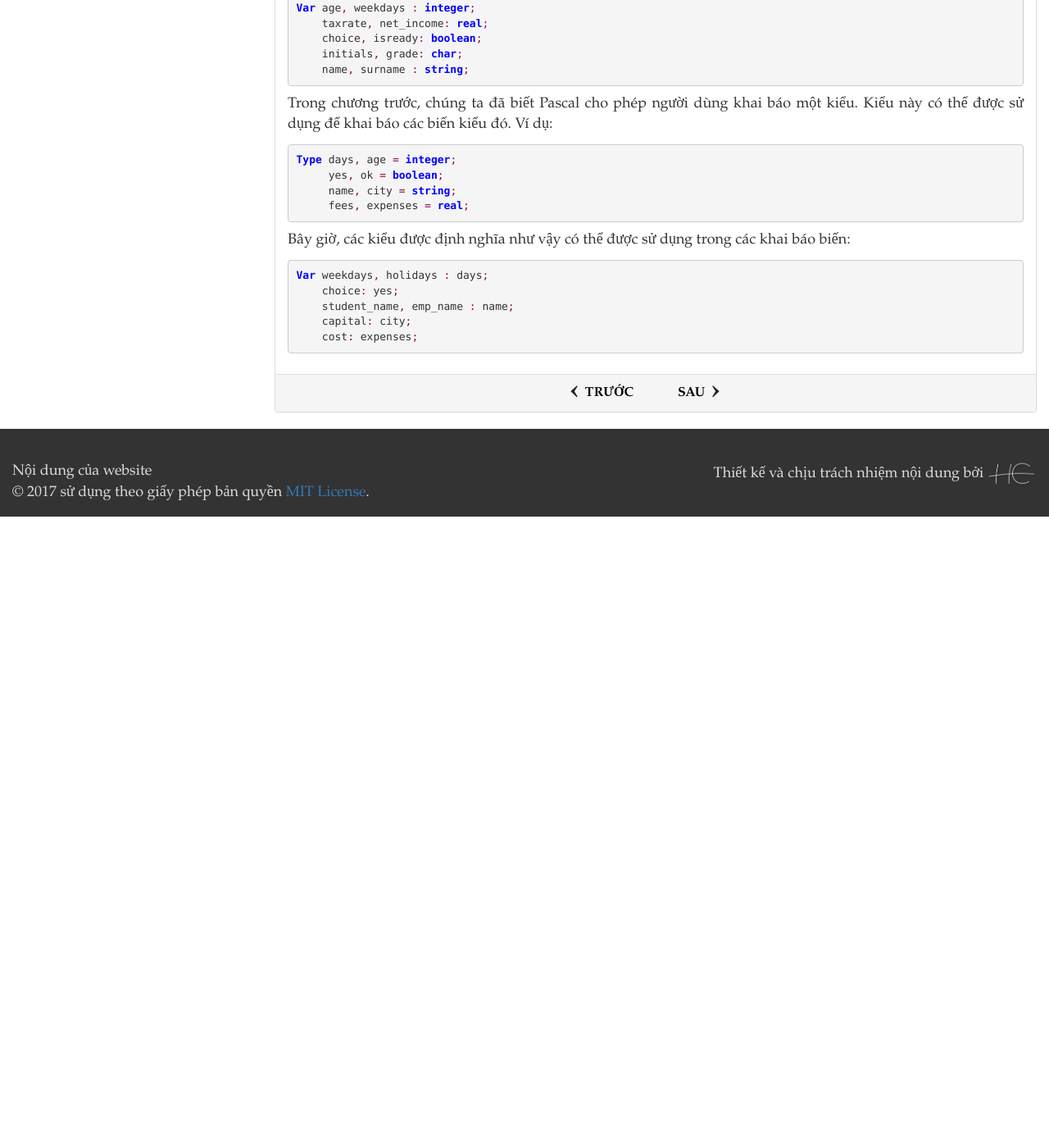
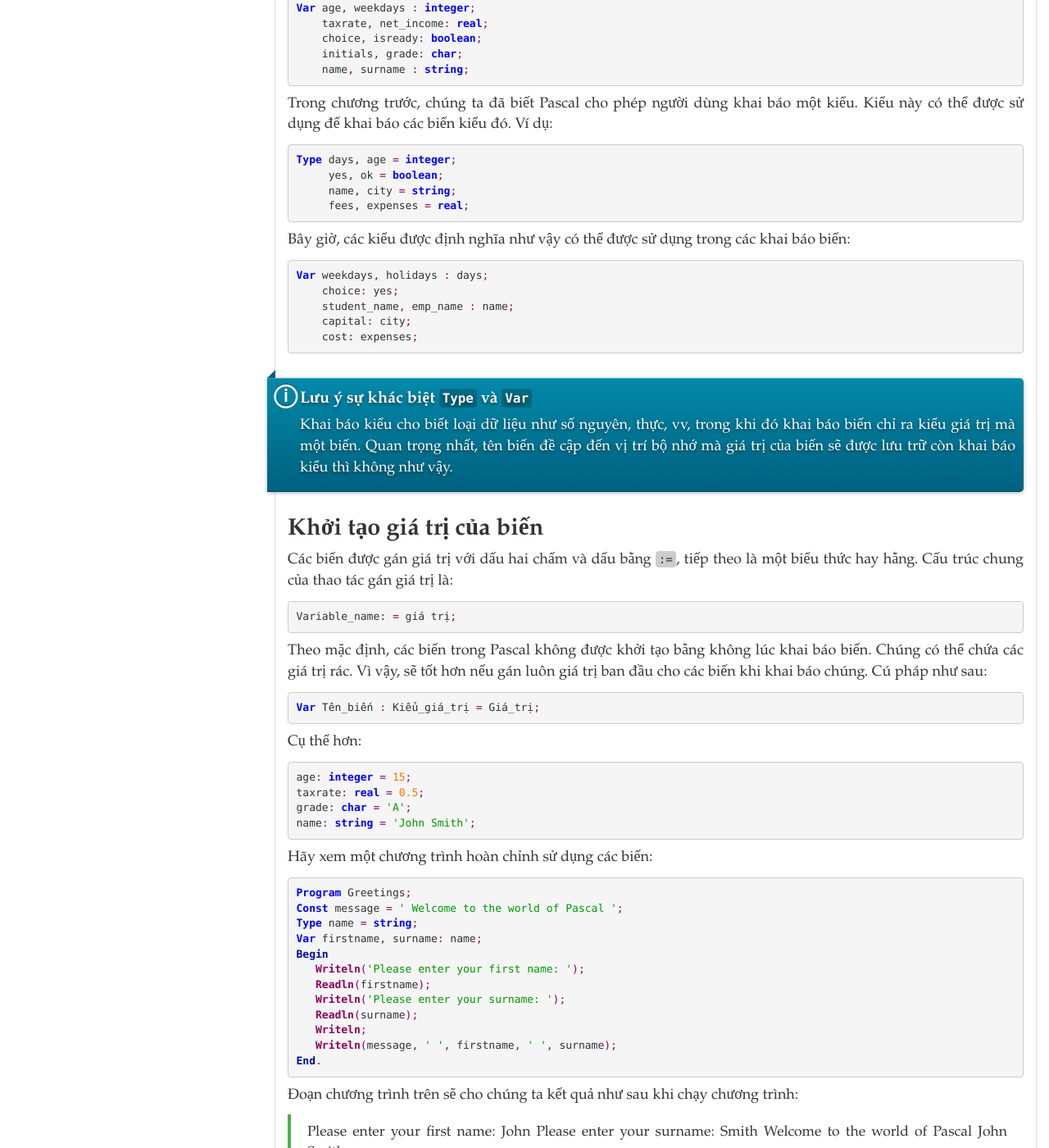
Before and after one commit to HoanChan/HoanChan.github.io, a Jekyll site: the page built from _dev/pascal/variable_init.md, in a window 1280 px wide and 1400 px high, scrolled down 1113 px. Shown: the whole window at 82% size. Built offline with Jekyll 4.4.1, drawn with Linux system fonts in a browser that asks for light colours; before the commit the page ends 1743 px from its top, so only the background shows below that; some of the changed text lies outside the part shown.

Commit message:
Update variable_init.md

````diff
--- a/_dev/pascal/variable_init.md
+++ b/_dev/pascal/variable_init.md
@@ -59,3 +59,141 @@ Var weekdays, holidays : days;
     cost: expenses;
 ```
 {: .sh_pascal }
+
+{::options parse_block_html="true" /}
+<div class="note info">
+##### Lưu ý sự khác biệt `Type` và `Var`
+
+Khai báo kiểu cho biết loại dữ liệu như số nguyên, thực, vv, trong khi đó khai báo biến chỉ ra kiểu giá trị mà một biến. Quan trọng nhất, tên biến đề cập đến vị trí bộ nhớ mà giá trị của biến sẽ được lưu trữ còn khai báo kiểu thì không như vậy.
+</div>
+
+## Khởi tạo giá trị của biến
+
+Các biến được gán giá trị với dấu hai chấm và dấu bằng `:=`, tiếp theo là một biểu thức hay hằng. Cấu trúc chung của thao tác gán giá trị là:
+
+```
+Variable_name: = giá trị;
+```
+{: .sh_pascal }
+
+Theo mặc định, các biến trong Pascal không được khởi tạo bằng không lúc khai báo biến. Chúng có thể chứa các giá trị rác. Vì vậy, sẽ tốt hơn nếu gán luôn giá trị ban đầu cho các biến khi khai báo chúng. Cú pháp như sau:
+
+```
+Var Tên_biến : Kiểu_giá_trị = Giá_trị;
+```
+{: .sh_pascal }
+
+Cụ thể hơn:
+
+```
+age: integer = 15;
+taxrate: real = 0.5;
+grade: char = 'A';
+name: string = 'John Smith';
+```
+{: .sh_pascal }
+
+Hãy xem một chương trình hoàn chỉnh sử dụng các biến:
+
+```
+Program Greetings;
+Const message = ' Welcome to the world of Pascal ';
+Type name = string;
+Var firstname, surname: name;
+Begin
+   Writeln('Please enter your first name: ');
+   Readln(firstname);
+   Writeln('Please enter your surname: ');
+   Readln(surname);
+   Writeln;
+   Writeln(message, ' ', firstname, ' ', surname);
+End.
+```
+{: .sh_pascal }
+
+Đoạn chương trình trên sẽ cho chúng ta kết quả như sau khi chạy chương trình:
+
+> Please enter your first name:
+> John
+> Please enter your surname:
+> Smith
+> Welcome to the world of Pascal John Smith
+
+## Các biến kiểu liệt kê
+
+Bạn đã thấy cách sử dụng các kiểu biến đơn giản như integer, real và boolean. Bây giờ, hãy xem các biến của kiểu liệt kê, có thể được khai báo như sau:
+
+```
+Var Tên_biến_1, Tên_biến_2, ...  : Kiểu_liệt_kê;
+```
+{: .sh_pascal}
+
+Khi bạn khai báo kiểu liệt kê, bạn có thể khai báo các biến kiểu đó. Ví dụ:
+
+```
+Type months = (Jan, Feb, Mar, Apr, May, June, July, Aug, Sep, Oct, Nov, Dec);
+Var m: months;
+...
+m := Jan;
+```
+{: .sh_pascal }
+
+Ví dụ sau minh hoạ cách sử dụng trong một chương trình thực tế:
+
+```
+Program exEnumeration;
+Type beverage = (coffee, tea, milk, water, coke, limejuice);
+Var drink : beverage;
+Begin
+   Writeln('Which drink do you want?');
+   drink := limejuice;
+   Writeln('You can drink ', drink);
+End.
+```
+{: .sh_pascal }
+
+Khi đoạn code trên được biên dịch và thực thi, nó tạo ra kết quả như sau:
+
+> Which drink do you want?
+> You can drink limejuice
+
+## Các biến kiểu miền con
+
+Có thể khai báo trực tiếp kiểu miền con như sau:
+
+```
+Var Tên_biến : Giá_trị_đầu ... Giá_trị_cuối;
+```
+{: .sh_pascal }
+
+Ví dụ khai báo các biến kiểu miền con như sau:
+
+```
+var marks: 1 ... 100;
+    grade: 'A' ... 'E';
+    age: 1 ... 25;
+```
+{: .sh_pascal }
+
+Chương trình cụ thể sử dụng các biến kiểu miền con:
+
+```
+Program exSubrange;
+Var marks: 1 .. 100;
+    grade: 'A' .. 'E';
+Begin
+   Writeln( 'Enter your marks(1 - 100): ');
+   Readln(marks);
+   Writeln( 'Enter your grade(A - E): ');
+   Readln(grade);
+   Writeln('Marks: ' , marks, ' Grade: ', grade);
+End.
+```
+{: .sh_pascal }
+Khi đoạn code trên được biên dịch và thực thi, nó tạo ra kết quả như sau:
+
+> Enter your marks(1 - 100):
+> 100
+> Enter your grade(A - E):
+> A
+> Marks: 100 Grade: A
````
